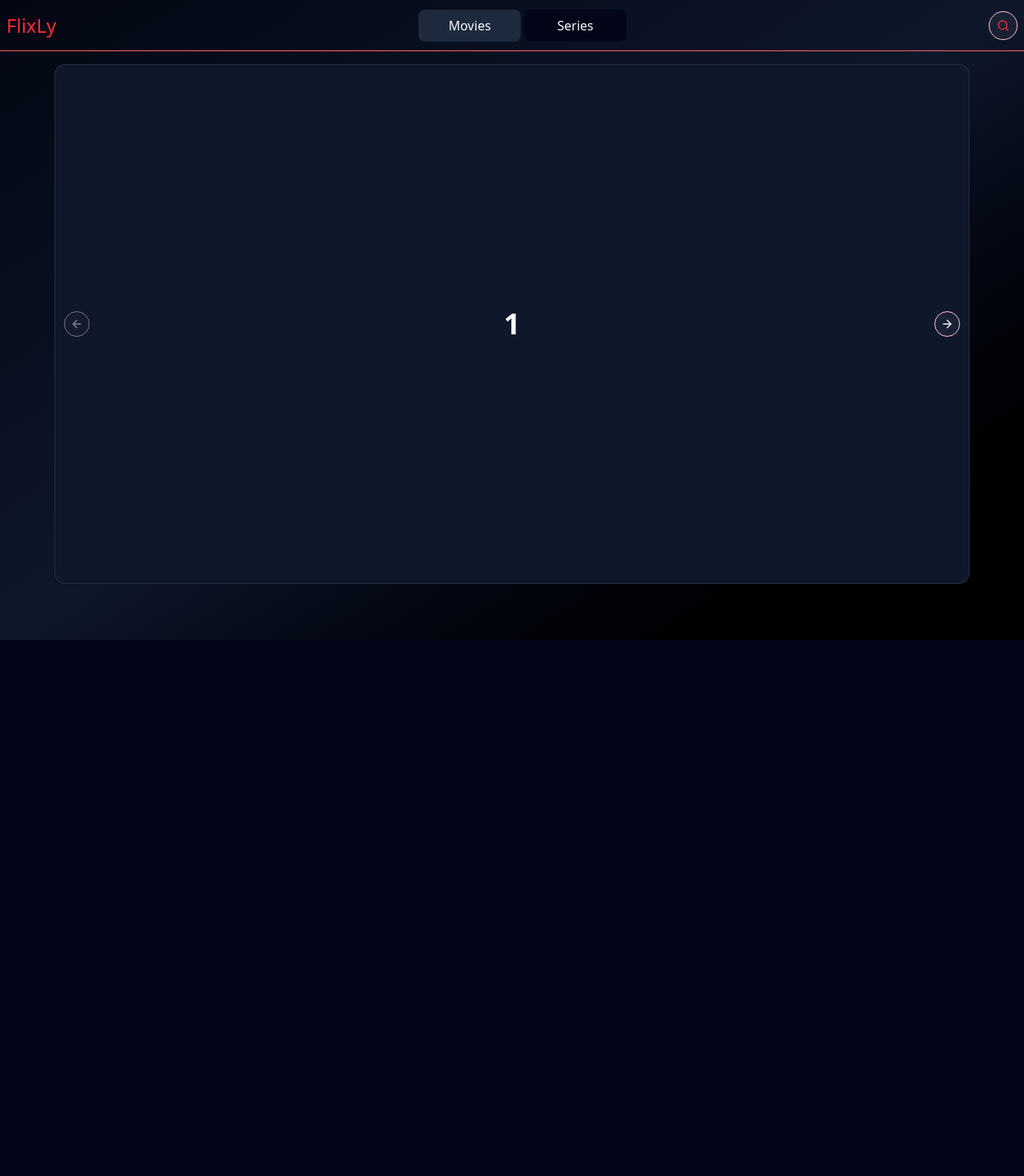
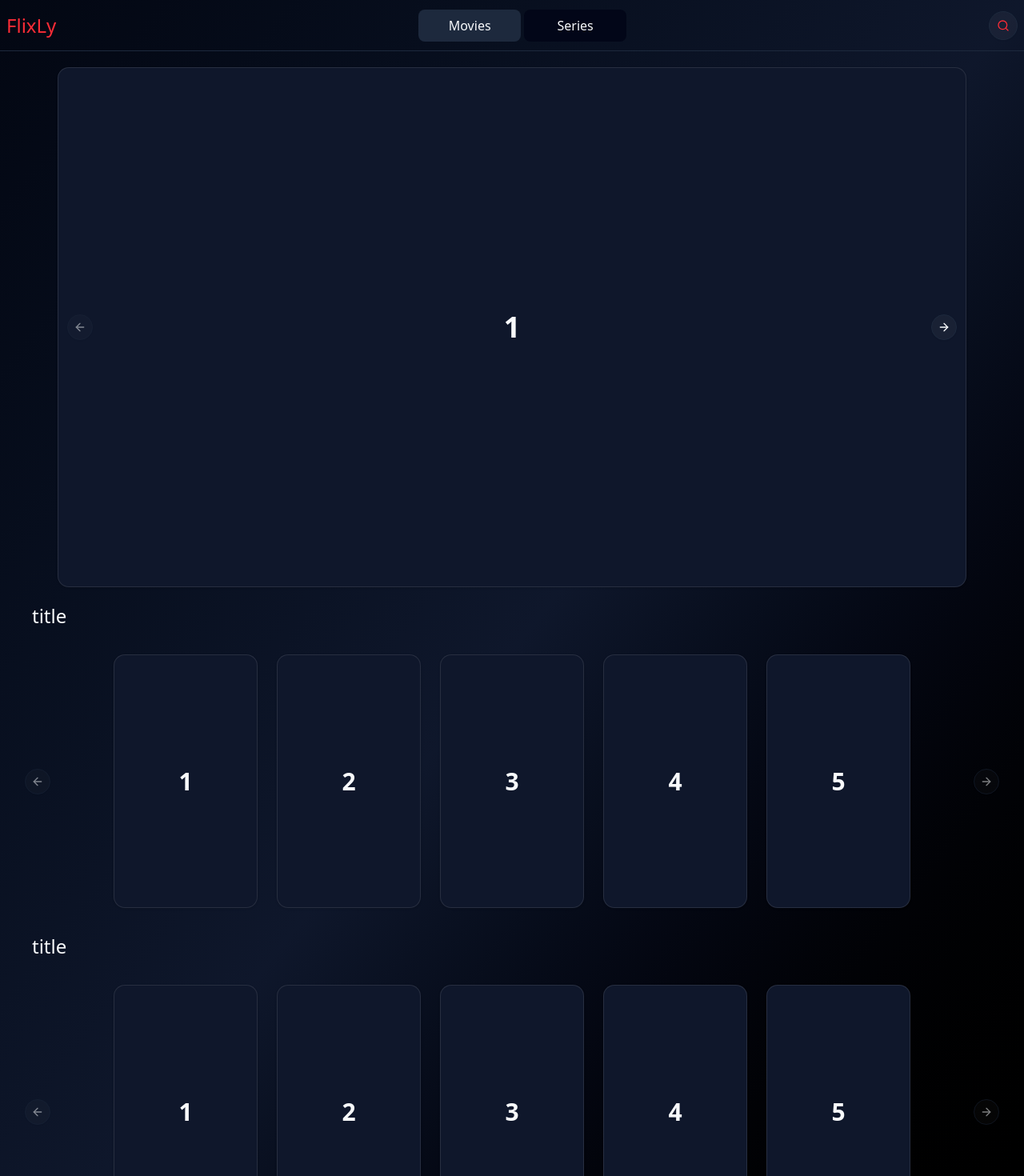
Before and after one commit to ImDoch/flixly, a React (Vite) app: page / in a window 1280 px wide. Shown: the top 1470 px of the page at 80% size. Before the commit the page ends 800 px from the top, so only its background shows below. Built offline with nearby package versions, Linux system fonts and the light colour scheme.

Commit message:
Se renombra el componente CustomImagesCarousel a HeroCarousel, se crea el componente MediaCarousel

```diff
--- a/src/components/ui/button.tsx
+++ b/src/components/ui/button.tsx
@@ -1,52 +1,52 @@
-import * as React from "react";
-import { Slot } from "@radix-ui/react-slot";
-import { cva, type VariantProps } from "class-variance-authority";
+import * as React from 'react';
+import { Slot } from '@radix-ui/react-slot';
+import { cva, type VariantProps } from 'class-variance-authority';
 
-import { cn } from "@/lib/utils";
+import { cn } from '@/lib/utils';
 
 const buttonVariants = cva(
   "cursor-pointer inline-flex items-center justify-center gap-2 whitespace-nowrap rounded-md text-sm font-medium transition-all disabled:pointer-events-none disabled:opacity-50 [&_svg]:pointer-events-none [&_svg:not([class*='size-'])]:size-4 shrink-0 [&_svg]:shrink-0 outline-none focus-visible:border-ring focus-visible:ring-ring/50 focus-visible:ring-[3px] aria-invalid:ring-destructive/20 dark:aria-invalid:ring-destructive/40 aria-invalid:border-destructive",
   {
     variants: {
       variant: {
-        default: "bg-primary text-primary-foreground hover:bg-primary/90",
+        default: 'bg-primary text-primary-foreground hover:bg-primary/90',
         destructive:
-          "bg-destructive text-white hover:bg-destructive/90 focus-visible:ring-destructive/20 dark:focus-visible:ring-destructive/40 dark:bg-destructive/60",
+          'bg-destructive text-white hover:bg-destructive/90 focus-visible:ring-destructive/20 dark:focus-visible:ring-destructive/40 dark:bg-destructive/60',
         outline:
-          "border bg-background shadow-xs hover:bg-accent hover:text-accent-foreground dark:bg-input/30 dark:border-red-200 dark:hover:bg-input/50",
+          'border bg-background shadow-xs hover:bg-accent hover:text-accent-foreground dark:bg-input/30 dark:border-muted dark:hover:bg-input/50',
         secondary:
-          "bg-secondary text-secondary-foreground hover:bg-secondary/80",
+          'bg-secondary text-secondary-foreground hover:bg-secondary/80',
         ghost:
-          "hover:bg-accent hover:text-accent-foreground dark:hover:bg-accent/50",
-        link: "text-primary underline-offset-4 hover:underline",
+          'hover:bg-accent hover:text-accent-foreground dark:hover:bg-accent/50',
+        link: 'text-primary underline-offset-4 hover:underline',
       },
       size: {
-        default: "h-9 px-4 py-2 has-[>svg]:px-3",
-        sm: "h-8 rounded-md gap-1.5 px-3 has-[>svg]:px-2.5",
-        lg: "h-10 rounded-md px-6 has-[>svg]:px-4",
-        icon: "size-9",
-        "icon-sm": "size-8",
-        "icon-lg": "size-10",
+        default: 'h-9 px-4 py-2 has-[>svg]:px-3',
+        sm: 'h-8 rounded-md gap-1.5 px-3 has-[>svg]:px-2.5',
+        lg: 'h-10 rounded-md px-6 has-[>svg]:px-4',
+        icon: 'size-9',
+        'icon-sm': 'size-8',
+        'icon-lg': 'size-10',
       },
     },
     defaultVariants: {
-      variant: "default",
-      size: "default",
+      variant: 'default',
+      size: 'default',
     },
   }
 );
 
 function Button({
   className,
-  variant = "default",
-  size = "default",
+  variant = 'default',
+  size = 'default',
   asChild = false,
   ...props
-}: React.ComponentProps<"button"> &
+}: React.ComponentProps<'button'> &
   VariantProps<typeof buttonVariants> & {
     asChild?: boolean;
   }) {
-  const Comp = asChild ? Slot : "button";
+  const Comp = asChild ? Slot : 'button';
 
   return (
     <Comp
@@ -59,4 +59,5 @@ function Button({
   );
 }
 
+// eslint-disable-next-line react-refresh/only-export-components
 export { Button, buttonVariants };
--- a/src/media/components/CustomHeader.tsx
+++ b/src/media/components/CustomHeader.tsx
@@ -1,24 +1,18 @@
-import { Button } from "@/components/ui/button";
+import { Button } from '@/components/ui/button';
 
-import { Search } from "lucide-react";
-import { CustomNavbar } from "./CustomNavbar";
+import { Search } from 'lucide-react';
+import { CustomNavbar } from './CustomNavbar';
 
 export const CustomHeader = () => {
   return (
-    <header className="h-16 px-2 py-1 m-auto flex justify-between items-center border-b border-red-400">
+    <header className="h-16 px-2 py-1 m-auto flex justify-between items-center border-b border-muted">
       <h1 className="text-2xl text-red-500">FlixLy</h1>
 
       <CustomNavbar visible={false} />
 
-      <div>
-        <Button
-          variant="outline"
-          size="icon"
-          className="rounded-full border-red-400"
-        >
-          <Search className="text-red-500" />
-        </Button>
-      </div>
+      <Button variant="outline" size="icon" className="rounded-full">
+        <Search className="text-red-500" />
+      </Button>
     </header>
   );
 };
--- a/src/media/components/CustomImagesCarousel.tsx
+++ b/src/media/components/HeroCarousel.tsx
@@ -1,13 +1,13 @@
-import { Card, CardContent } from "@/components/ui/card";
+import { Card, CardContent } from '@/components/ui/card';
 import {
   Carousel,
   CarouselContent,
   CarouselItem,
   CarouselNext,
   CarouselPrevious,
-} from "@/components/ui/carousel";
+} from '@/components/ui/carousel';
 
-export const CustomImagesCarousel = () => {
+export const HeroCarousel = () => {
   return (
     <div className="w-full flex justify-center items-center">
       <Carousel
--- /dev/null
+++ b/src/media/components/MediaCarousel.tsx
@@ -0,0 +1,43 @@
+import { Card, CardContent } from '@/components/ui/card';
+import {
+  Carousel,
+  CarouselContent,
+  CarouselItem,
+  CarouselNext,
+  CarouselPrevious,
+} from '@/components/ui/carousel';
+
+export const MediaCarousel = () => {
+  return (
+    <div className="w-full">
+      <h2 className="ml-6 mb-4 text-2xl">title</h2>
+
+      <div className="p-3 flex justify-center items-center">
+        <Carousel
+          opts={{
+            align: 'start',
+          }}
+          className="w-full max-w-11/12 flex justify-center "
+        >
+          <CarouselContent>
+            {Array.from({ length: 5 }).map((_, index) => (
+              <CarouselItem key={index} className="basis-auto shrink-0">
+                <div className="p-1">
+                  <Card className="w-45">
+                    <CardContent className=" flex aspect-2/3 items-center justify-center p-6">
+                      <span className="text-3xl font-semibold">
+                        {index + 1}
+                      </span>
+                    </CardContent>
+                  </Card>
+                </div>
+              </CarouselItem>
+            ))}
+          </CarouselContent>
+          <CarouselPrevious className="hidden md:flex justify-center items-center" />
+          <CarouselNext className="hidden md:flex justify-center items-center" />
+        </Carousel>
+      </div>
+    </div>
+  );
+};
--- a/src/media/layouts/MediaLayout.tsx
+++ b/src/media/layouts/MediaLayout.tsx
@@ -1,9 +1,9 @@
-import { Outlet } from "react-router";
-import { CustomHeader } from "../components/CustomHeader";
+import { Outlet } from 'react-router';
+import { CustomHeader } from '../components/CustomHeader';
 
 export const MediaLayout = () => {
   return (
-    <div className="min-h-screen  bg-linear-to-br from-gray-950 via-slate-900 to-black">
+    <div className="min-h-screen bg-linear-to-br from-gray-950 via-slate-900 to-black">
       <CustomHeader />
       <Outlet />
     </div>
--- a/src/media/pages/home/HomePage.tsx
+++ b/src/media/pages/home/HomePage.tsx
@@ -1,12 +1,19 @@
-import { CustomImagesCarousel } from "@/media/components/CustomImagesCarousel";
-import { CustomNavbar } from "@/media/components/CustomNavbar";
+import { MediaCarousel } from '@/media/components/MediaCarousel';
+import { HeroCarousel } from '@/media/components/HeroCarousel';
+import { CustomNavbar } from '@/media/components/CustomNavbar';
+import { Button } from '@/components/ui/button';
 
 export const HomePage = () => {
   return (
-    <div className="p-3 flex flex-col items-center justify-center gap-1.5">
-      <CustomImagesCarousel />
+    <div className="p-4 flex flex-col items-center justify-center gap-4">
+      <HeroCarousel />
 
       <CustomNavbar visible={true} />
+
+      <MediaCarousel />
+      <MediaCarousel />
+
+      <Button>Show All</Button>
     </div>
   );
 };
```
Also changed, not shown: 1 other file (tests, documents, lock files or other folders).
